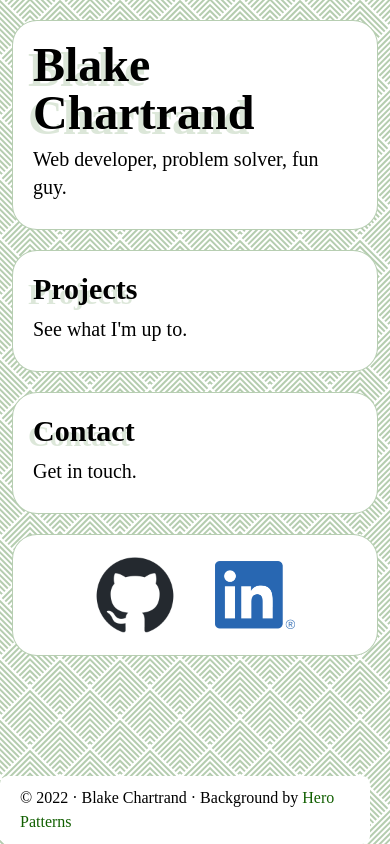
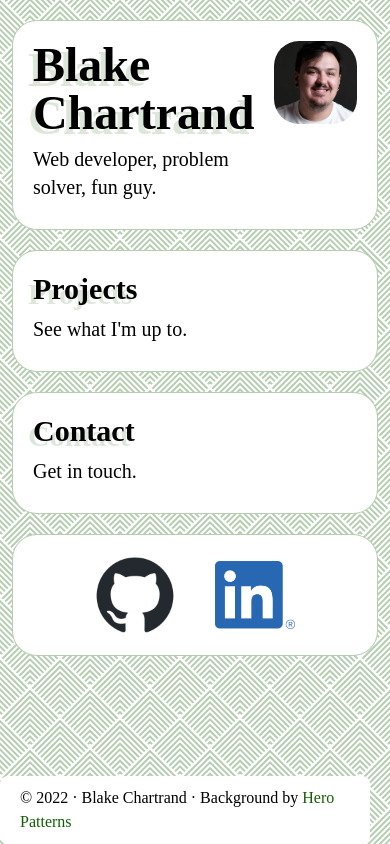
Before and after one commit to boosterlong/blake-chartrand-gatsby, a Gatsby site: page / in a window 390 px wide. Built offline with nearby package versions, Linux system fonts and the light colour scheme; Gatsby itself is replaced by a stand-in of ours.

Commit message:
Last fix before staging branch

```diff
--- a/src/components/header-pill.js
+++ b/src/components/header-pill.js
@@ -19,7 +19,7 @@ export function HeaderPill(props) {
       border-[#115f00]/30
       p-5 sm:p-0 sm:pl-5"
     >
-      <div className="my-auto">
+      <div className="my-auto mr-5">
         <Link
           className="text-5xl font-bold drop-shadow-chunky transition-all hover:drop-shadow-chunkyhover"
           to="/"
@@ -35,7 +35,7 @@ export function HeaderPill(props) {
       <StaticImage
         src={'../images/headshot.jpg'}
         alt={props.alt}
-        className="hidden sm:block rounded-r-[25px] h-full w-40"
+        className="rounded-[25px] sm:rounded-l-[0px] h-full w-40"
       />
     </div>)
 }
```
Also changed, not shown: 1 other file.
